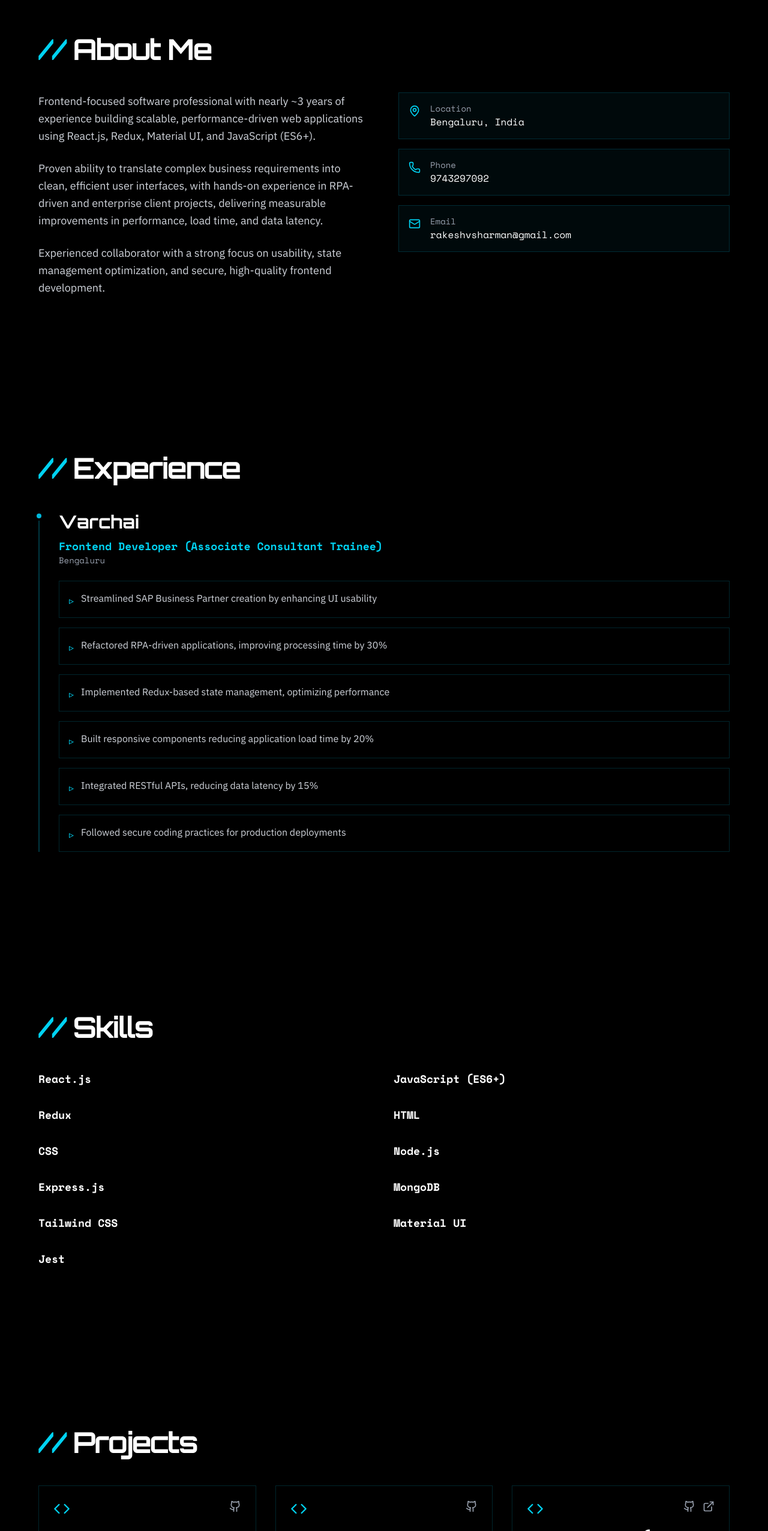
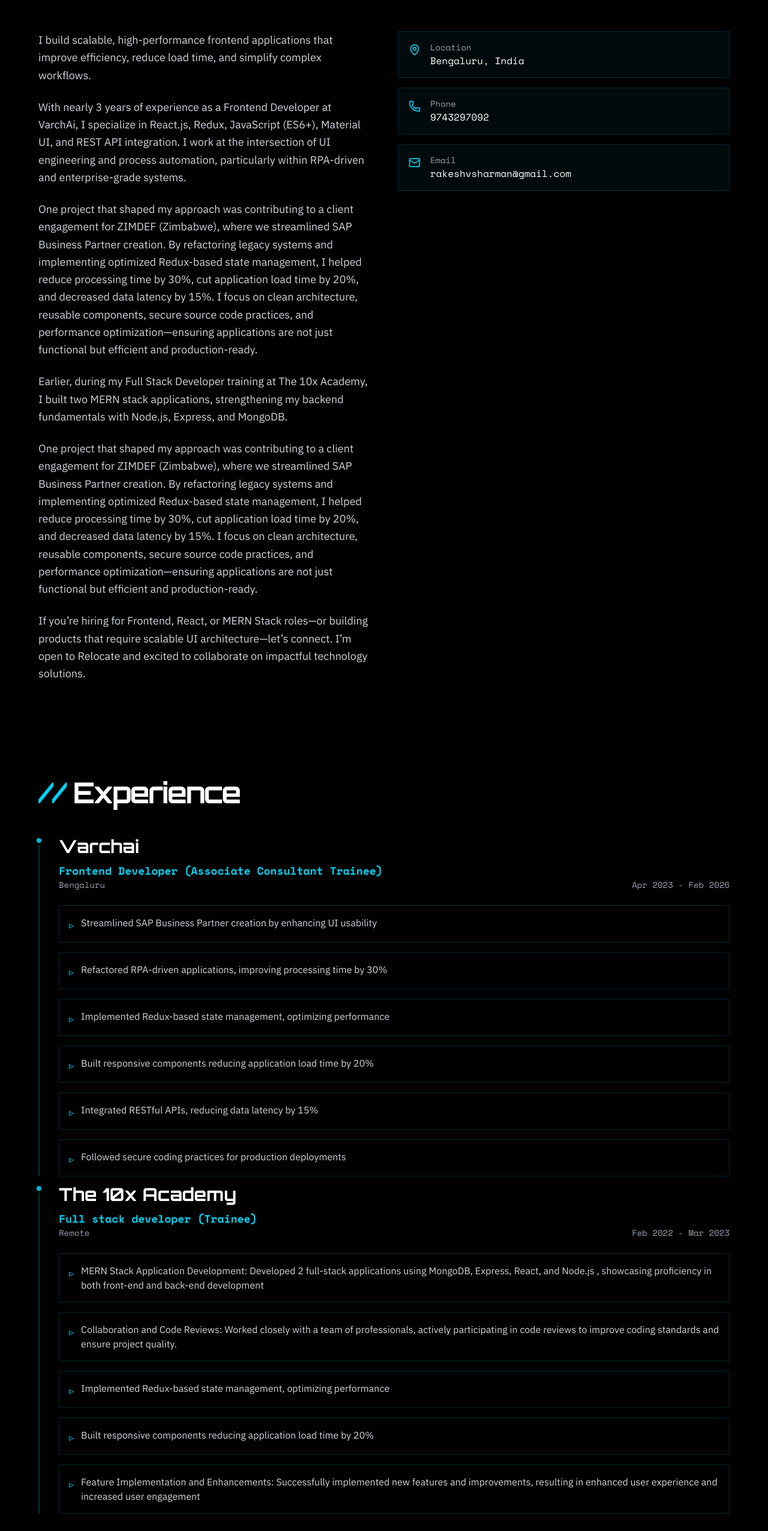
Before and after one commit to RAKESH40-lgtm/rakesh_portfolio, a React (Vite) app: page / in a window 1280 px wide. Shown: the part 924-3476 px from the top of the page at 60% size. Built offline with nearby package versions, Linux system fonts and the light colour scheme.

Commit message:
Change the sections

```diff
--- a/src/Components/About.jsx
+++ b/src/Components/About.jsx
@@ -10,17 +10,22 @@ const About = () => {
                 <div className="grid md:grid-cols-2 gap-12">
                     <div className="space-y-6" style={{ fontFamily: "'IBM Plex Sans', sans-serif" }}>
                         <p className="text-lg text-gray-300 leading-relaxed">
-                            Frontend-focused software professional with nearly ~3 years of experience building scalable,
-                            performance-driven web applications using React.js, Redux, Material UI, and JavaScript (ES6+).
+                           I build scalable, high-performance frontend applications that improve efficiency, reduce load time, and simplify complex workflows.
                         </p>
                         <p className="text-lg text-gray-300 leading-relaxed">
-                            Proven ability to translate complex business requirements into clean, efficient user interfaces,
-                            with hands-on experience in RPA-driven and enterprise client projects, delivering measurable
-                            improvements in performance, load time, and data latency.
+                           With nearly 3 years of experience as a Frontend Developer at VarchAi, I specialize in React.js, Redux, JavaScript (ES6+), Material UI, and REST API integration. I work at the intersection of UI engineering and process automation, particularly within RPA-driven and enterprise-grade systems.
                         </p>
                         <p className="text-lg text-gray-300 leading-relaxed">
-                            Experienced collaborator with a strong focus on usability, state management optimization,
-                            and secure, high-quality frontend development.
+                          One project that shaped my approach was contributing to a client engagement for ZIMDEF (Zimbabwe), where we streamlined SAP Business Partner creation. By refactoring legacy systems and implementing optimized Redux-based state management, I helped reduce processing time by 30%, cut application load time by 20%, and decreased data latency by 15%. I focus on clean architecture, reusable components, secure source code practices, and performance optimization—ensuring applications are not just functional but efficient and production-ready.
+                        </p>
+                        <p className="text-lg text-gray-300 leading-relaxed">
+                          Earlier, during my Full Stack Developer training at The 10x Academy, I built two MERN stack applications, strengthening my backend fundamentals with Node.js, Express, and MongoDB.
+                        </p>
+                        <p className="text-lg text-gray-300 leading-relaxed">
+                          One project that shaped my approach was contributing to a client engagement for ZIMDEF (Zimbabwe), where we streamlined SAP Business Partner creation. By refactoring legacy systems and implementing optimized Redux-based state management, I helped reduce processing time by 30%, cut application load time by 20%, and decreased data latency by 15%. I focus on clean architecture, reusable components, secure source code practices, and performance optimization—ensuring applications are not just functional but efficient and production-ready.
+                        </p>
+                        <p className="text-lg text-gray-300 leading-relaxed">
+                         If you’re hiring for Frontend, React, or MERN Stack roles—or building products that require scalable UI architecture—let’s connect. I’m open to Relocate and excited to collaborate on impactful technology solutions.
                         </p>
                     </div>
 
--- a/src/Components/Experience.jsx
+++ b/src/Components/Experience.jsx
@@ -6,22 +6,32 @@ const Experience = () => {
         <h2 className="text-5xl font-bold mb-12 tracking-tighter" style={{ fontFamily: "'Orbitron', sans-serif" }}>
           <span className="text-cyan-400">//</span> Experience
         </h2>
-
-        <div className="border-l-2 border-cyan-500/30 pl-8 space-y-6">
+        {experience.map((item) => {
+          return <div className="border-l-2 border-cyan-500/30 pl-8 space-y-6 mb-3">
             <div className="relative">
               <div className="absolute -left-[41px] w-4 h-4 bg-cyan-500 rounded-full border-4 border-black"></div>
 
               <div className="space-y-4">
                 <div>
                   <h3 className="text-3xl font-bold text-white mb-2" style={{ fontFamily: "'Orbitron', sans-serif" }}>
-                  {experience.company}
+                    {item.company}
                   </h3>
-                <div className="text-cyan-400 font-semibold text-lg">{experience.role}</div>
-                <div className="text-gray-400 text-sm">{experience.location}</div>
+                  <div className="text-cyan-400 font-semibold text-lg">{item.role}</div>
+                  <div className="text-gray-400 text-sm flex justify-between">
+                    <div>
+                      {item.location}
+
+                    </div>
+                    <div>
+                      {item.duration}
+
+                    </div>
+
+                  </div>
                 </div>
 
                 <div className="grid gap-4 mt-6" style={{ fontFamily: "'IBM Plex Sans', sans-serif" }}>
-                {experience.achievements.map((achievement, index) => (
+                  {item.achievements.map((achievement, index) => (
                     <div
                       key={index}
                       className="flex items-start space-x-3 p-4 border border-cyan-500/20 bg-black/40 hover:bg-cyan-500/5 transition-all duration-300 group"
@@ -34,6 +44,8 @@ const Experience = () => {
               </div>
             </div>
           </div>
+        })
+        }
       </div>
     </section>
   )
--- a/src/utils/constants.js
+++ b/src/utils/constants.js
@@ -12,10 +12,12 @@ export const skills = [
   { name: 'Jest', level: 75, category: 'testing' },
 ];
 
-export const experience = {
+export const experience = [
+  {
     company: 'Varchai',
     location: 'Bengaluru',
     role: 'Frontend Developer (Associate Consultant Trainee)',
+    duration: 'Apr 2023 - Feb 2026',
     achievements: [
       'Streamlined SAP Business Partner creation by enhancing UI usability',
       'Refactored RPA-driven applications, improving processing time by 30%',
@@ -23,21 +25,32 @@ export const experience = {
       'Built responsive components reducing application load time by 20%',
       'Integrated RESTful APIs, reducing data latency by 15%',
       'Followed secure coding practices for production deployments'
+
     ]
-  };
+  },
+  {
+    company: 'The 10x Academy',
+    location: 'Remote',
+    role: 'Full stack developer (Trainee)',
+    duration: 'Feb 2022 - Mar 2023',
+    achievements: [
+      'MERN Stack Application Development: Developed 2 full-stack applications using MongoDB, Express, React, and Node.js , showcasing proficiency in both front-end and back-end development',
+      'Collaboration and Code Reviews: Worked closely with a team of professionals, actively participating in code reviews to improve coding standards and ensure project quality.',
+      'Implemented Redux-based state management, optimizing performance',
+      'Built responsive components reducing application load time by 20%',
+      'Feature Implementation and Enhancements: Successfully implemented new features and improvements, resulting in enhanced user experience and increased user engagement'
+    ]
+  },
 
-export  const education = [
+];
+
+export const education = [
   {
     degree: 'Master of Computer Applications',
     institution: 'Jain (Deemed-to-be University)',
     location: 'Bengaluru',
     period: '2023 - 2025',
     gpa: '9.3'
-    },
-    {
-      degree: 'MERN Bootcamp Training',
-      institution: 'The 10xAcademy',
-      period: '2022 - 2023'
   },
   {
     degree: 'Bachelor of Computer Application',
@@ -58,7 +71,7 @@ export  const education = [
   {
     title: "Media Connect",
     description: 'This is a kind of application where user can post the images with description.',
-      technologies: ["React.js" , "Node.js", "MongoDB","Express.js"],
+    technologies: ["React.js", "Node.js", "MongoDB", "Express.js"],
     github: 'https://github.com/RAKESH40-lgtm/mediaConnectReactjs.git',
     live: null,
     highlights: [
@@ -69,7 +82,7 @@ export  const education = [
   {
     title: 'Laundry Service',
     description: 'Another project description highlighting your skills and the technologies you used to build it.',
-      technologies: ["React.js" , "Node.js", "MongoDB","Express.js"],
+    technologies: ["React.js", "Node.js", "MongoDB", "Express.js"],
     github: 'https://github.com/RAKESH40-lgtm/Laundry-Services.git.',
     live: null,
     highlights: [
@@ -82,7 +95,7 @@ export  const education = [
     title: 'FoodOrdering (React Mastery Journey)',
     description: "Built a modern React application from scratch to deeply understand core concepts, architecture, and real-world best practices."
     ,
-      technologies: ["React.js" , "HTML" , "Cascading Style Sheets (CSS)" , "JavaScript" ,"Redux.js" , "Jest" , "React testing library" ,"Tailwind CSS"],
+    technologies: ["React.js", "HTML", "Cascading Style Sheets (CSS)", "JavaScript", "Redux.js", "Jest", "React testing library", "Tailwind CSS"],
     github: 'https://github.com/RAKESH40-lgtm/FoodOrdering',
     live: 'https://food-ordering-rho-plum.vercel.app/', // Set to null if no live demo available
     highlights: [
```
Lines whose indentation alone changed are shown as unchanged.
